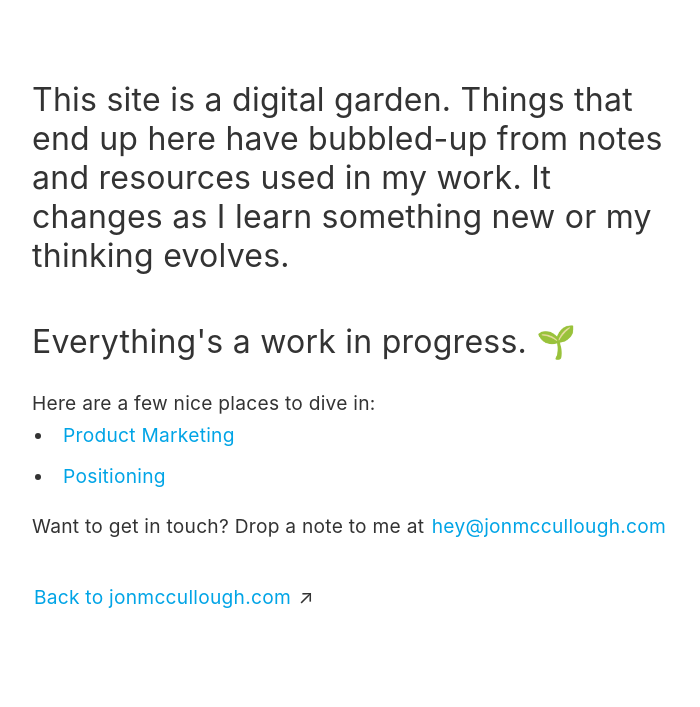
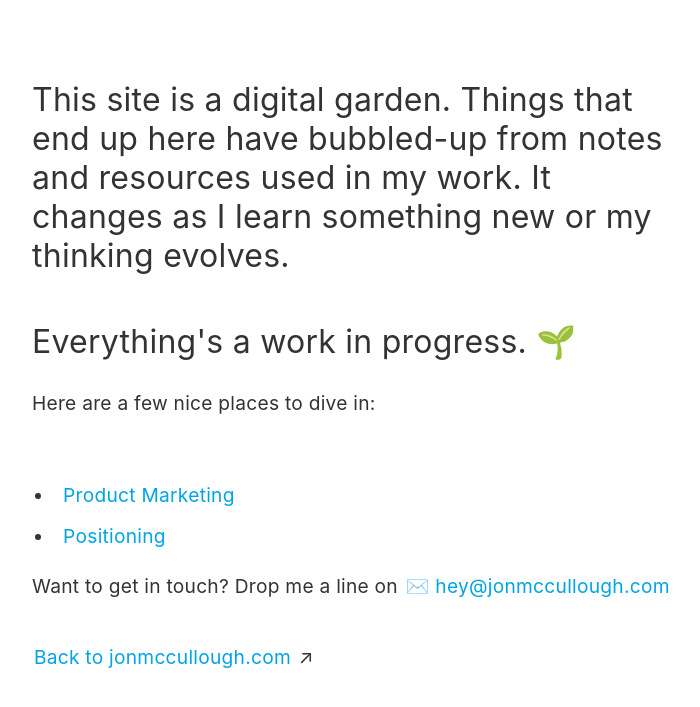
Before and after one commit to jonmccull/digital-garden, a Jekyll site: the page built from _pages/index-page.md, in a window 1280 px wide. Shown: the top 707 px of the page, without its empty margins (288-988 px from the left). Built offline with Jekyll 4.4.1, drawn with Linux system fonts in a browser that asks for light colours.

Commit message:
Minor edits to index page copy

```diff
--- a/_pages/index-page.md
+++ b/_pages/index-page.md
@@ -11,14 +11,14 @@ excerpt: Jon McCullough is a Canadian product marketer based in Norway. Welcome
 
   <p class="hero-title" style="padding-top: 20px;">Everything's a work in progress. 🌱</p>
 
-  Here are a few nice places to dive in:
+  <p style="padding-bottom: 8px;">Here are a few nice places to dive in:</p>
   <br>
   <li><a class="internal-link" href="/product-marketing/">Product Marketing</a></li>
   <li><a class="internal-link" href="/positioning">Positioning</a></li>
 
-  <p>Want to get in touch? Drop a note to me at <a href="mailto:hey@jonmccullough.com?subject=Hey there">hey@jonmccullough.com</a></p>
+  <p>Want to get in touch? Drop me a line on <a href="mailto:hey@jonmccullough.com?subject=Hey there">✉️ hey@jonmccullough.com</a></p>
 </div>
 
 <div style="position: relative; width: 75%; float: left; display: block;">
-<p><a class="internal-link" style="padding-bottom:20px;" href="https://jonmccullough.com/">Back to jonmccullough.com</a> ↗</p>
+<p><a class="internal-link" href="https://jonmccullough.com/">Back to jonmccullough.com</a> ↗</p>
 </div>
```
